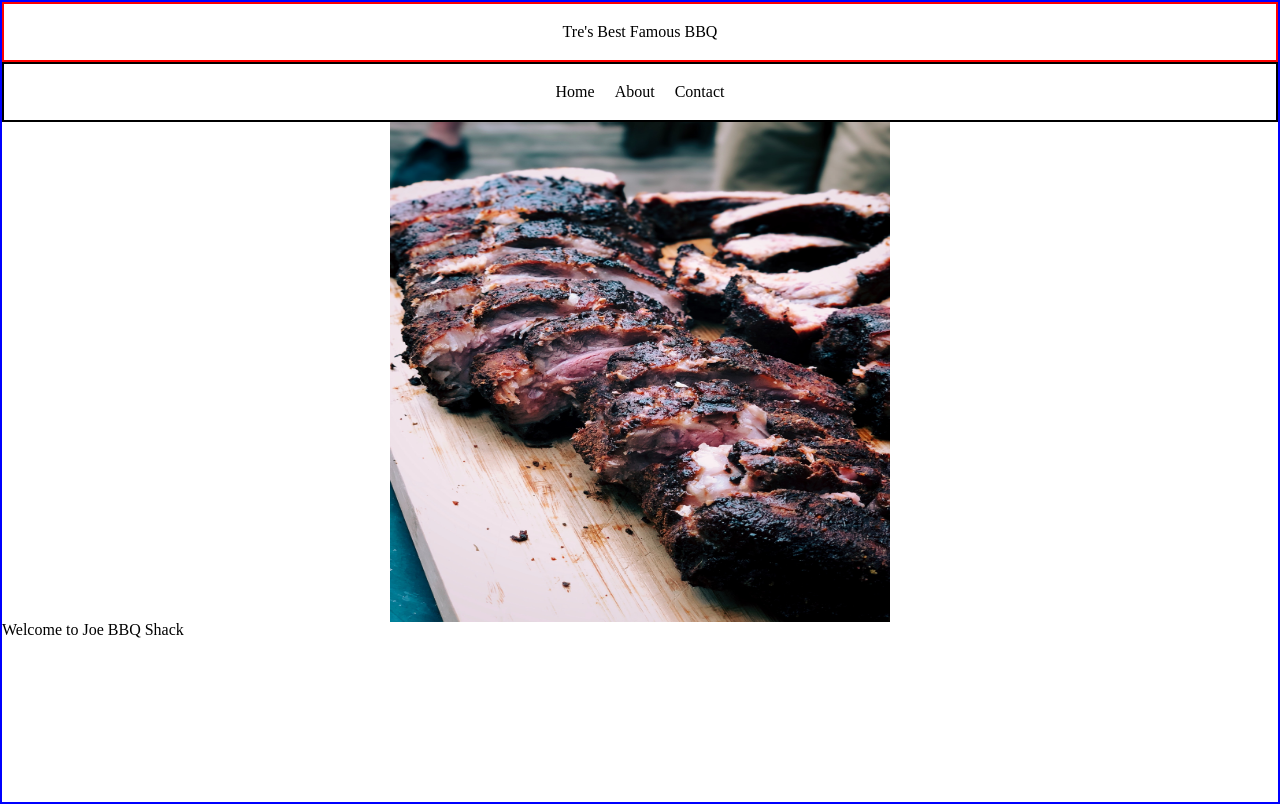
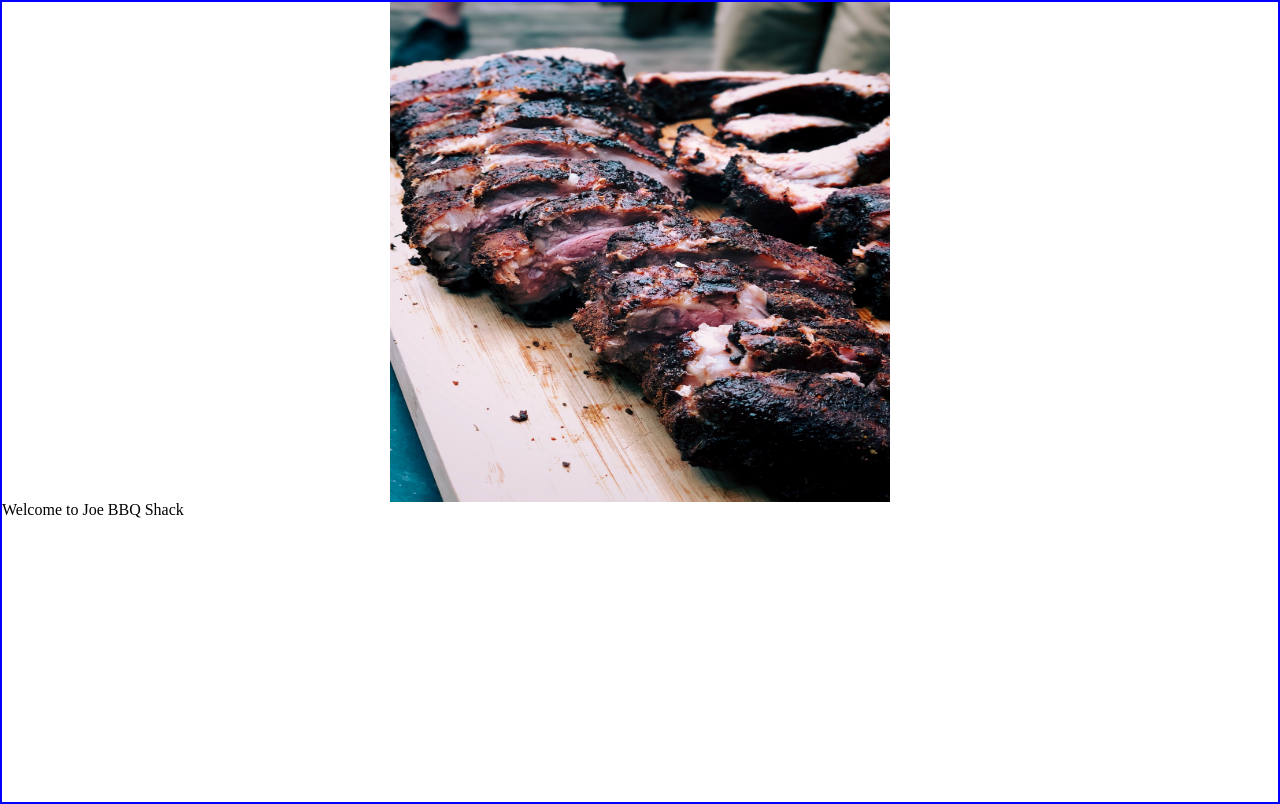
Before and after one commit to trekitch/restaurant, a website built with webpack: page dist/index.html in a window 1280 px wide. Built offline with nearby package versions, Linux system fonts and the light colour scheme.

Commit message:
updated dist files

```diff
--- a/dist/index.html
+++ b/dist/index.html
@@ -8,13 +8,6 @@
         <title>Restaurant</title>
     </head>
     <body>
-        <div id="content">
-            <div class="header">Tre's Best Famous BBQ</div>
-            <div class="navbar">
-                <li class="homePage">Home</li>
-                <li class="aboutPage">About</li>
-                <li class="contactPage">Contact</li>
-            </div>
-        </div>
+        <div id="content"></div>
     </body>
 </html>
```
Also changed, not shown: dist/main.js (+12 -2 lines).
